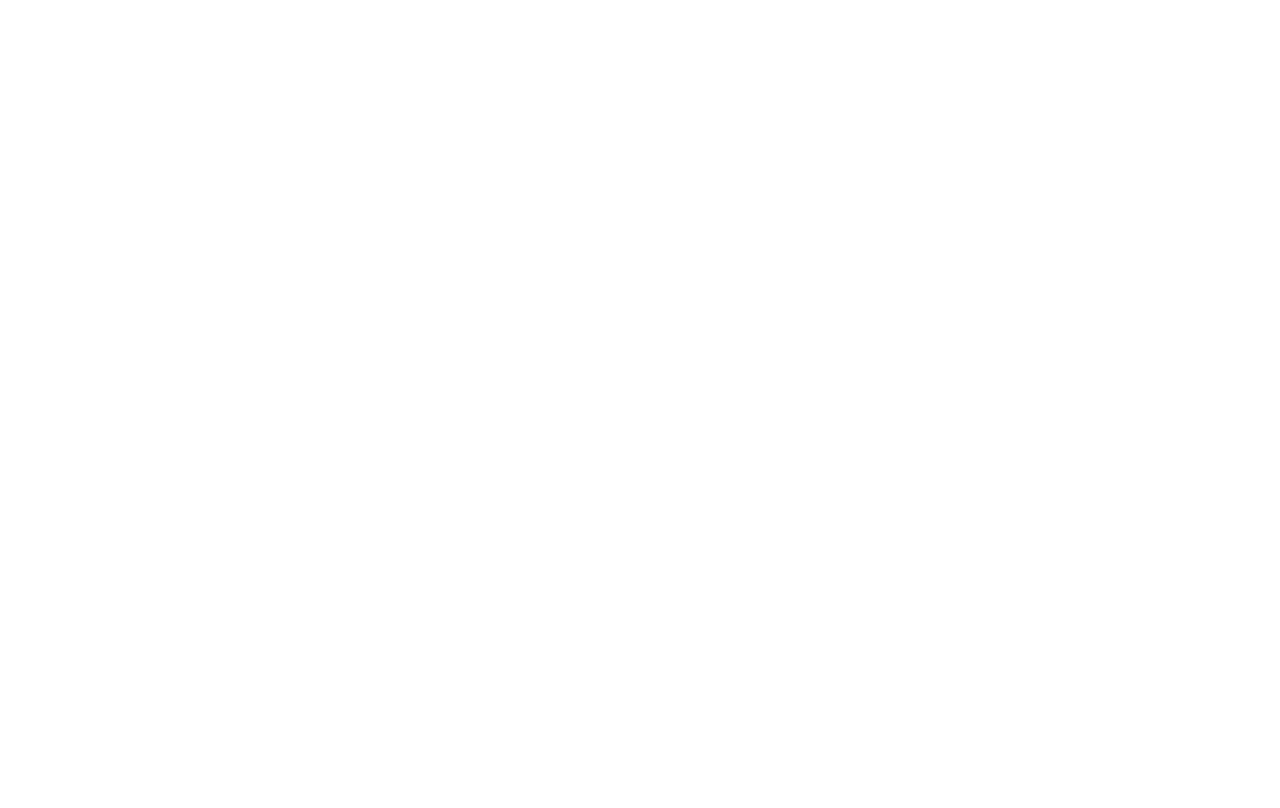
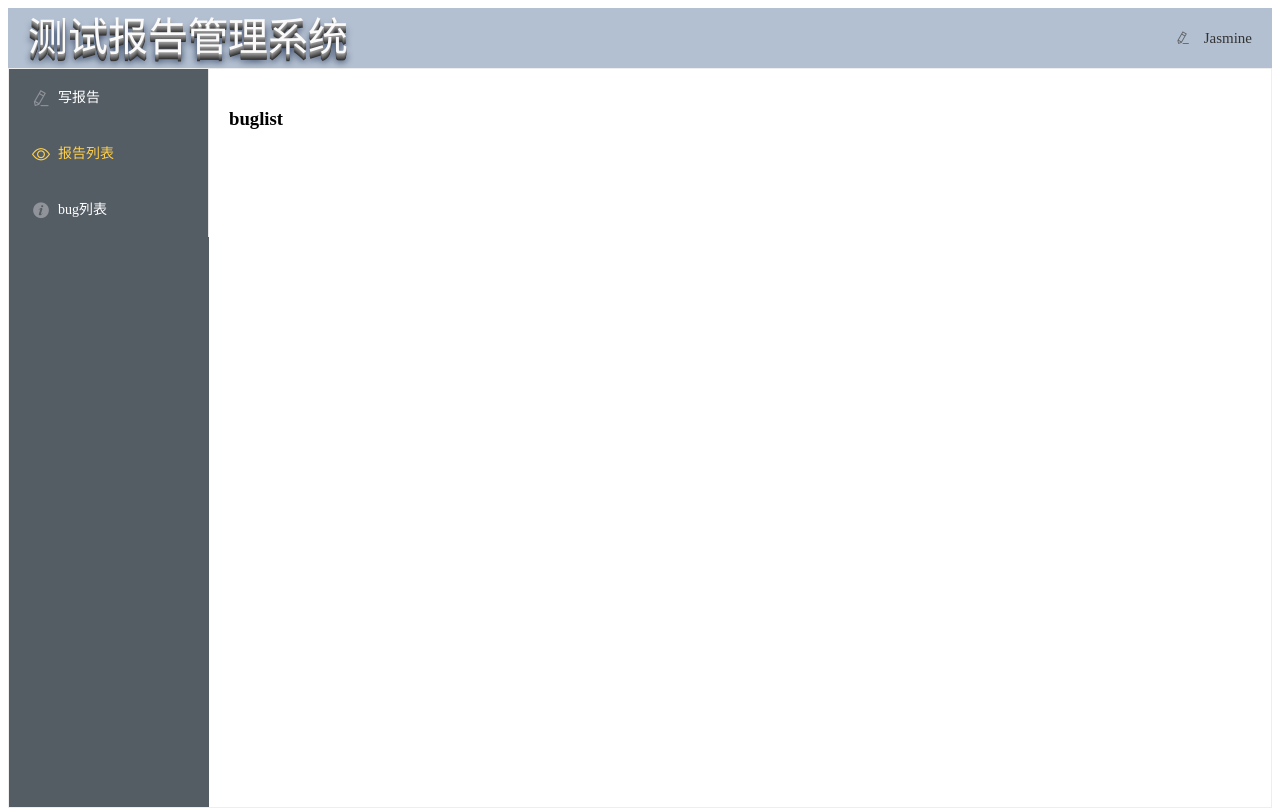
Before and after one commit to Jasmine7Lx/Test-Report, a Vue app in the folder frontend/: page /buglist in a window 1280 px wide. Built offline with nearby package versions, Linux system fonts and the light colour scheme.

Commit message:
完善路由
实现了固定导航栏跳转页面

```diff
--- a/frontend/package.json
+++ b/frontend/package.json
@@ -10,6 +10,7 @@
     "build": "node build/build.js"
   },
   "dependencies": {
+    "element-ui": "^2.4.10",
     "vue": "^2.5.2",
     "vue-router": "^3.0.1"
   },
--- a/frontend/src/components/ReportMenu.vue
+++ b/frontend/src/components/Main/ReportMenu.vue
@@ -1,20 +1,21 @@
 <template>
     <el-menu
-      default-active=2
+      default-active=/
       router
       background-color="#545c64"
       text-color="#fff"
       active-text-color="#ffd04b"
+      @select="handleSelect"
       >
-      <el-menu-item index="1">
+      <el-menu-item index="reportedit">
         <i class="el-icon-edit"></i>
         <span slot="title">写报告</span>
       </el-menu-item>
-      <el-menu-item index="2">
+      <el-menu-item index="/">
         <i class="el-icon-view"></i>
         <span slot="title">报告列表</span>
       </el-menu-item>
-      <el-menu-item index="3">
+      <el-menu-item index="buglist">
         <i class="el-icon-info"></i>
         <span slot="title">bug列表</span>
       </el-menu-item>
@@ -23,9 +24,7 @@
 
 <script>
   export default {
-    methods: {
 
-    }
   }
 </script>
 
--- /dev/null
+++ b/frontend/src/components/Main/Stable.vue
@@ -0,0 +1,20 @@
+<template>
+    <el-row>
+      <el-col :span="10" >
+        <div id="head-title">
+          测试报告管理系统
+        </div>
+      </el-col>
+      <el-col :span="14" id="head-name"  >
+      <el-dropdown>
+        <i class="el-icon-edit" style="margin-right: 10px"></i>
+        <el-dropdown-menu slot="dropdown">
+          <el-dropdown-item>查看</el-dropdown-item>
+          <el-dropdown-item>新增</el-dropdown-item>
+          <el-dropdown-item>删除</el-dropdown-item>
+        </el-dropdown-menu>
+      </el-dropdown>
+      <span> Jasmine</span>
+      </el-col>
+    </el-row>
+</template>
--- a/frontend/src/components/ReportList.vue
+++ b/frontend/src/components/ReportList/DateCheck.vue
@@ -19,16 +19,11 @@
         </el-button>
       </div>
    </div>
-   <show-list></show-list>
 </div>
 </template>
 
 <script>
-  import ShowList from './ShowList'
   export default {
-    components: {
-      'showList': ShowList,
-    },
     data() {
       return {
         pickerOptions2: {
@@ -59,7 +54,7 @@
           }]
         },
         value: ''
-      };
+      }
     }
   }
 </script>
@@ -69,7 +64,4 @@
     display: inline-block;
     padding-left: 15px;
 }
-.el-table-column {
-  background-color: midnightblue
-}
 </style>
--- a/frontend/src/components/ShowList.vue
+++ b/frontend/src/components/ReportList/ShowList.vue
@@ -25,3 +25,9 @@
     }
 }
 </script>
+
+<style>
+.el-table-column {
+  background-color: midnightblue
+}
+</style>
--- a/frontend/src/main.vue
+++ b/frontend/src/main.vue
@@ -1,46 +1,32 @@
 <template >
-  <el-container style="height:100%" direction="vertical">
+  <el-container style="height:100%" direction="vertical" >
     <el-header>
-    <el-row>
-      <el-col :span="10" >
-        <div id="head-title">
-          测试报告管理系统
-        </div>
-      </el-col>
-      <el-col :span="14" id="head-name"  >
-      <el-dropdown>
-        <i class="el-icon-edit" style="margin-right: 10px"></i>
-        <el-dropdown-menu slot="dropdown">
-          <el-dropdown-item>查看</el-dropdown-item>
-          <el-dropdown-item>新增</el-dropdown-item>
-          <el-dropdown-item>删除</el-dropdown-item>
-        </el-dropdown-menu>
-      </el-dropdown>
-      <span> Jasmine</span>
-      </el-col>
-    </el-row>
+      <!-- 导航栏-->
+      <stable></stable>
     </el-header>
 
   <el-container style="height: 615px; border: 1px solid #eee">
   <el-aside width="200px">
+    <!-- 菜单栏 -->
     <report-menu></report-menu>
   </el-aside>
 
     <el-main>
-      <report-list></report-list>
+      <router-view></router-view>
     </el-main>
   </el-container>
 </el-container>
+
 </template>
 
 <script>
-import ReportMenu from '@/components/ReportMenu'
-import ReportList from '@/components/ReportList'
+import Stable from '@/components/Main/Stable'
+import ReportMenu from '@/components/Main/ReportMenu'
 export default {
   name: 'App',
   components: {
     'reportMenu': ReportMenu,
-    'reportList': ReportList,
+    'stable':Stable,
   },
 }
 
--- a/frontend/src/router/index.js
+++ b/frontend/src/router/index.js
@@ -1,7 +1,9 @@
 import Vue from 'vue'
 import Router from 'vue-router'
 import ReportSystem from '@/main.vue'
-import ReportList from '@/components/ReportList'
+import ReportList from '@/views/ReportList'
+import ReportEdit from '@/views/ReportEdit'
+import BugList from '@/views/BugList'
 
 Vue.use(Router)
 
@@ -9,14 +11,38 @@
   routes: [
     {
       path: '/',
-      name: 'ReportSystem',
-      component: ReportSystem
-    },
-    {
-      path: '/2',
-      name: 'ReportList',
-      component: ReportList
+      name: '报告列表',
+      component: ReportSystem,
+      meta: {
+        keepAlive: true
+      },
+      children:[
+        {
+          path: '/',
+          name: 'ReportList',
+          component: ReportList,
+          meta: {
+            keepAlive: true
+          }
+        },
+        {
+          path: '/reportedit',
+          name: 'ReportEdit',
+          component: ReportEdit,
+          meta: {
+            keepAlive: true
+          }
+        },
+        {
+          path: '/buglist',
+          name: 'BugList',
+          component: BugList,
+          meta: {
+            keepAlive: true
+          }
+        }
+      ]
     }
   ],
-  mode: "history"  //去掉地址栏的#号键
+  mode: "history",  //去掉地址栏的#号键
 })
--- /dev/null
+++ b/frontend/src/views/BugList.vue
@@ -0,0 +1,3 @@
+<template>
+    <h1>buglist</h1>
+</template>
--- /dev/null
+++ b/frontend/src/views/ReportList.vue
@@ -0,0 +1,25 @@
+<template>
+<div>
+   <div>
+       <date-check></date-check>
+   </div>
+   <div>
+   <show-list></show-list>
+   </div>
+</div>
+</template>
+
+<script>
+  import DateCheck from '@/components/ReportList/DateCheck'
+  import ShowList from '@/components/ReportList/ShowList'
+  export default {
+    components: {
+      'dateCheck': DateCheck,
+      'showList': ShowList,
+    },
+  }
+</script>
+
+<style>
+
+</style>
```
Also changed, not shown: frontend/src/views/ReportDetail.vue (added), frontend/src/views/ReportEdit.vue (added), 1 other file (tests, documents, lock files or other folders).
